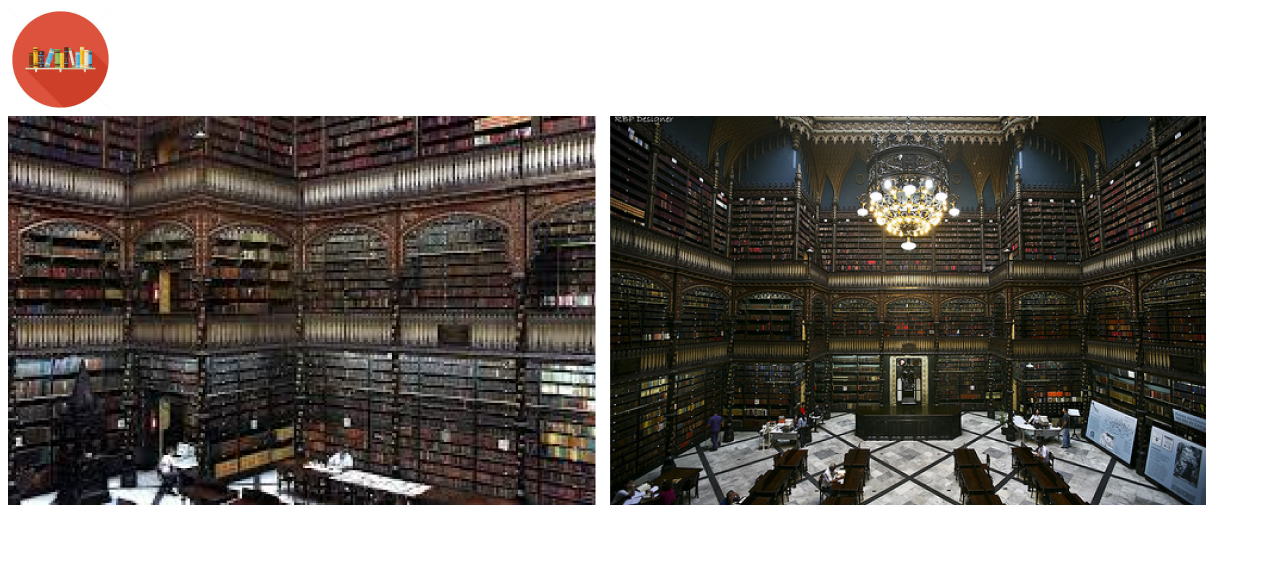
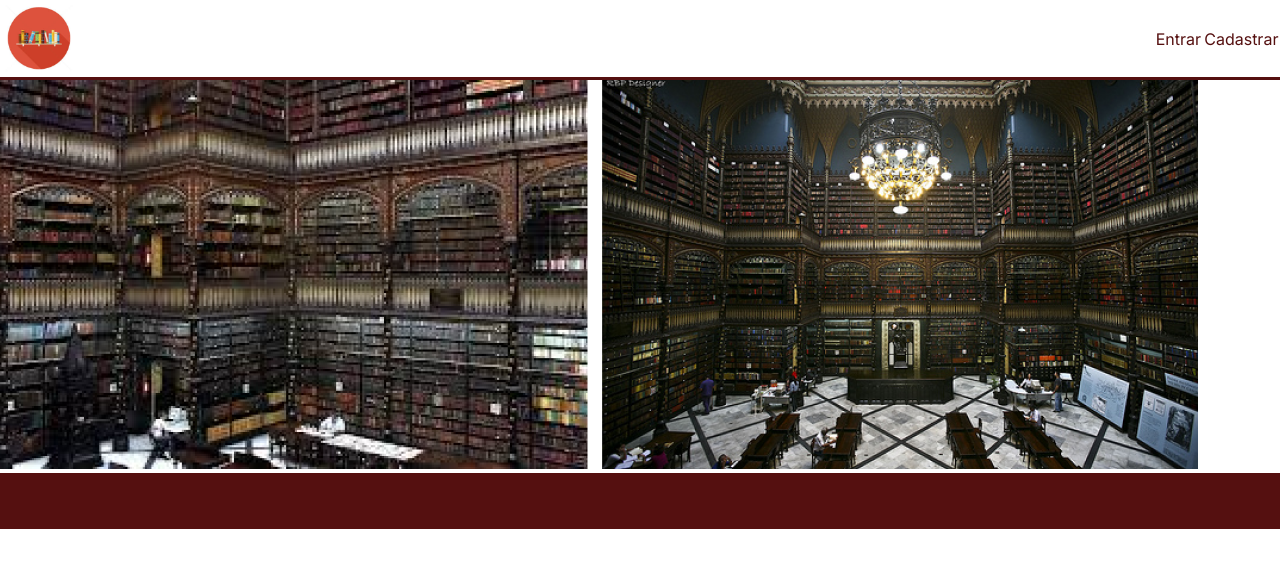
Before and after one commit to AnaLuizaFreschi/AulaWeb2024, a plain HTML site: page index.html in a window 1280 px wide. Drawn offline with Linux system fonts and the light colour scheme.

Commit message:
Aula 01-03

```diff
--- a/estilo.css
+++ b/estilo.css
@@ -0,0 +1,49 @@
+@import url('https://fonts.googleapis.com/css2?family=Inter:wght@100..900&display=swap');
+* {
+    box-sizing: border-box;
+    margin: 0;
+    padding: 0;
+    outline: 0;
+    font-family: 'Inter';
+}
+:root {
+    --primeiro: #ffffff;
+    --segundo: #551010;
+    --terceiro: #d9d9d9;
+    --quarto: #20366d;
+    --quinto: #148943;
+    --black: #000000;
+    --white: #ffffff;
+}
+header{
+    display: flex;
+    justify-content: space-between;
+    border-bottom: var(--segundo);
+    border-bottom-widh: 0.5rem;
+    border-bottom-style: solid;
+    height: 5rem;
+}
+header img{
+    padding: 0.3rem;
+}
+header nav{
+    display: flex;
+    align-items: center;
+}
+header nav a{
+    margin: 0.1rem;
+    text-decoration: none;
+    color: var(--segundo);
+}
+header nav a:hover{
+    font-weight: Inter;
+}
+footer{
+    height: 3.5rem;
+    display: flex;
+    align-items: center;
+    background-color: var(--segundo);
+}
+footer img{
+    margin: 0 0.5rem;
+}
--- a/index.html
+++ b/index.html
@@ -1,18 +1,26 @@
 <!DOCTYPE html>
 <html lang="pt-br">
+
 <head>
     <meta charset="UTF-8">
     <meta name="viewport" content="width=device-width, initial-scale=1.0">
     <title>aula 01</title>
     <link rel="stylesheet" href="estilo.css">
 </head>
+
 <body>
     <header>
-        <img src="./img/imagemLogo.png"
+        <img src="./img/imagemLogo.png" alt="Logo">
+        <nav>
+            <a href="index.html">Entrar</a>
+            <a href="Cadastro.html">Cadastrar</a>
+        </nav>
+
 
     </header>
-    <main>
-        <img src="./img/imagem1.png"
+    <main class="index">
+
+        <img src="./img/imagem1.png" alt="Imagem Bibliotecas">
 
     </main>
     <footer>
```
Also changed, not shown: Cadastro.html (added).
